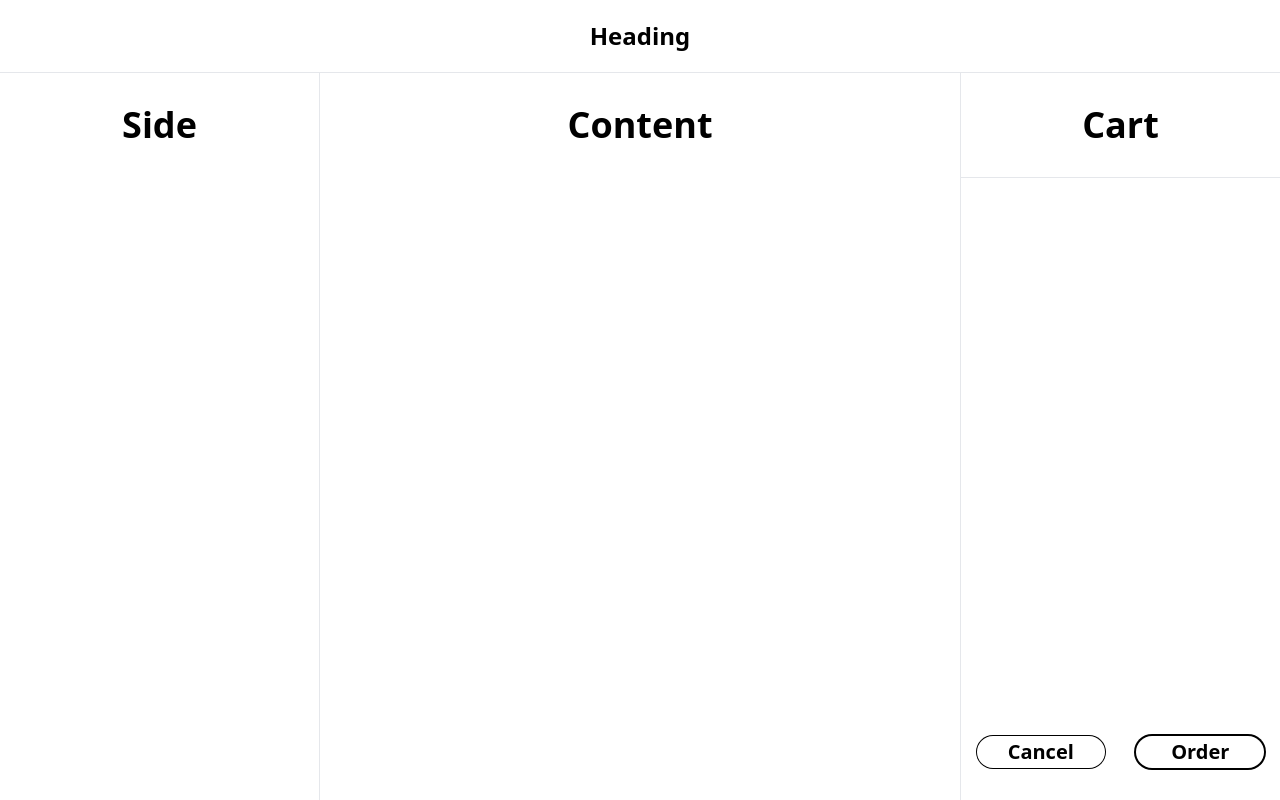
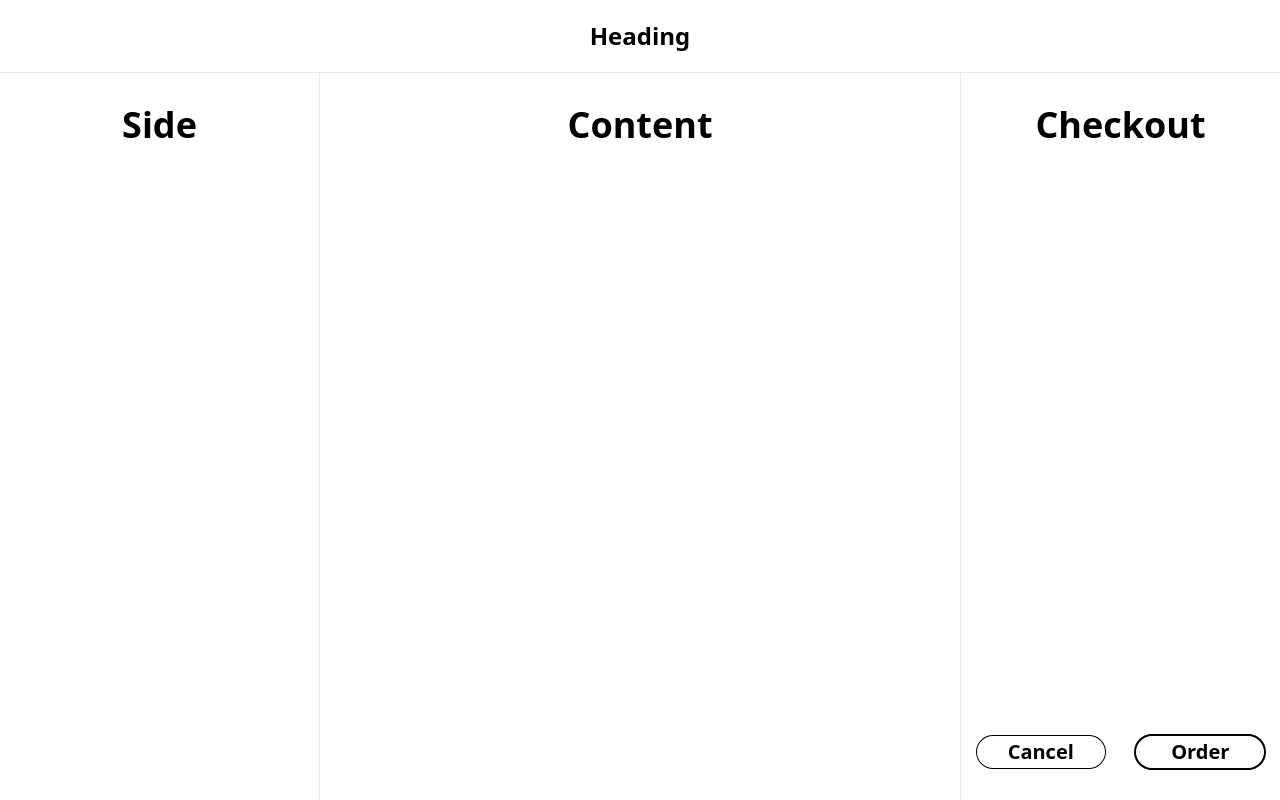
Before and after one commit to taimmone/webarch-frontend, a React (Create React App) app: page / in a window 1280 px wide. Built offline with nearby package versions, Linux system fonts and the light colour scheme.

Commit message:
Simplify checkout area
Orders are single sandwich only, there is no need for "shopping cart"

```diff
--- a/src/App.js
+++ b/src/App.js
@@ -1,5 +1,5 @@
 import { useState } from 'react';
-import CartCheckout from './components/CartCheckout/CartCheckout';
+import Checkout from './components/Checkout';
 import Header from './components/Header';
 import Main from './components/Main';
 import Sidebar from './components/Sidebar';
@@ -14,7 +14,7 @@ const App = () => {
       <div className="flex h-full text-center">
         <Sidebar open={openSidebar} toggleSidebar={toggleSidebar} />
         <Main />
-        <CartCheckout />
+        <Checkout />
       </div>
     </div>
   );
--- a/src/components/CartCheckout/Cart.js
+++ /dev/null
@@ -1,5 +0,0 @@
-const Cart = () => {
-  return <div className="py-8 text-4xl font-semibold border-b">Cart</div>;
-};
-
-export default Cart;
--- a/src/components/CartCheckout/CartCheckout.js
+++ /dev/null
@@ -1,13 +0,0 @@
-import Cart from './Cart';
-import Checkout from './Checkout';
-
-const CartOrder = () => {
-  return (
-    <aside className="hidden lg:flex flex-col justify-between max-w-xs w-full border-l bg-white">
-      <Cart />
-      <Checkout />
-    </aside>
-  );
-};
-
-export default CartOrder;
--- a/src/components/CartCheckout/Checkout.js
+++ /dev/null
@@ -1,14 +0,0 @@
-const Checkout = () => {
-  return (
-    <div className="py-8 flex justify-around">
-      <button className="rounded-full w-32 h-8 flex self-center bg-white items-center justify-center text-xl font-bold ring-1 ring-black">
-        Cancel
-      </button>
-      <button className="rounded-full w-32 h-8 flex self-center bg-white items-center justify-center text-xl font-bold ring-2 ring-black">
-        Order
-      </button>
-    </div>
-  );
-};
-
-export default Checkout;
--- /dev/null
+++ b/src/components/Checkout.js
@@ -0,0 +1,17 @@
+const Checkout = () => {
+  return (
+    <aside className="hidden lg:flex flex-col justify-between max-w-xs w-full border-l bg-white">
+      <div className="py-8 text-4xl font-semibold">Checkout</div>
+      <div className="py-8 flex justify-around">
+        <button className="rounded-full w-32 h-8 flex self-center bg-white items-center justify-center text-xl font-bold ring-1 ring-black">
+          Cancel
+        </button>
+        <button className="rounded-full w-32 h-8 flex self-center bg-white items-center justify-center text-xl font-bold ring-2 ring-black">
+          Order
+        </button>
+      </div>
+    </aside>
+  );
+};
+
+export default Checkout;
```
